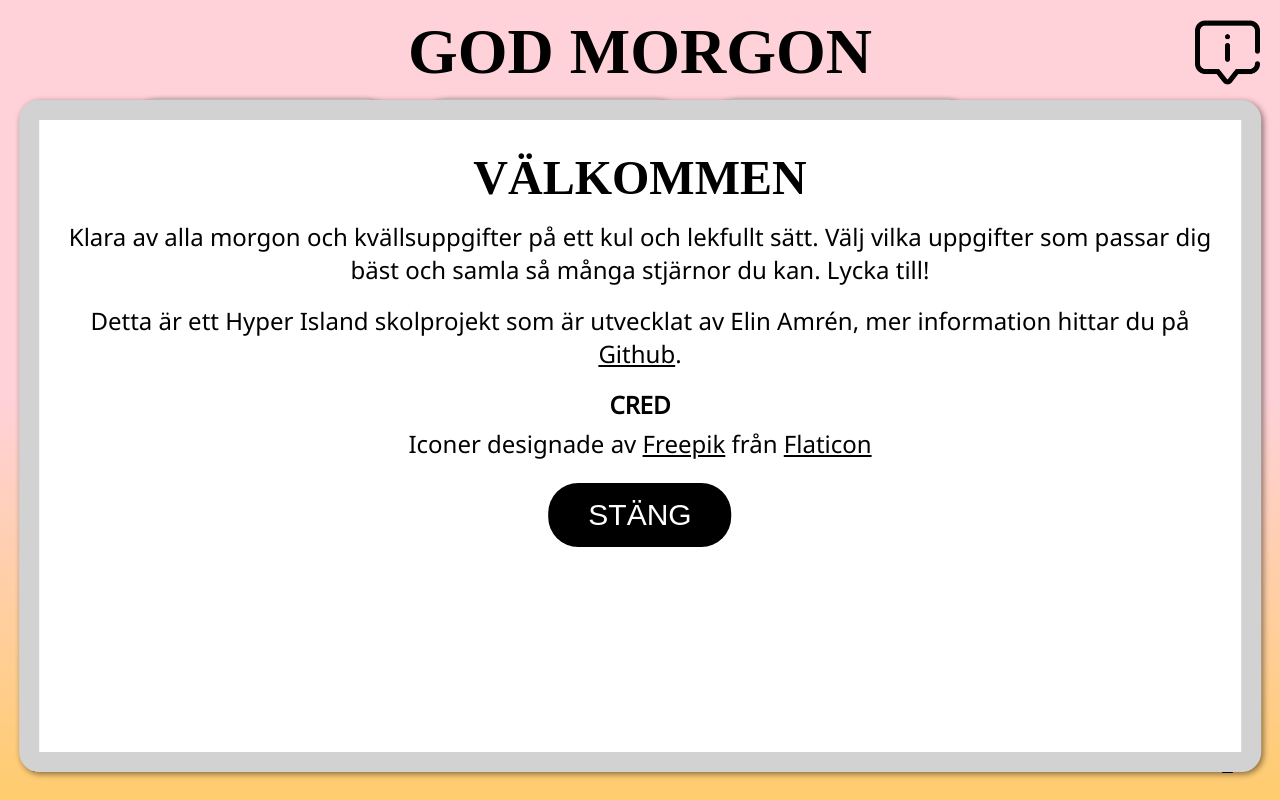
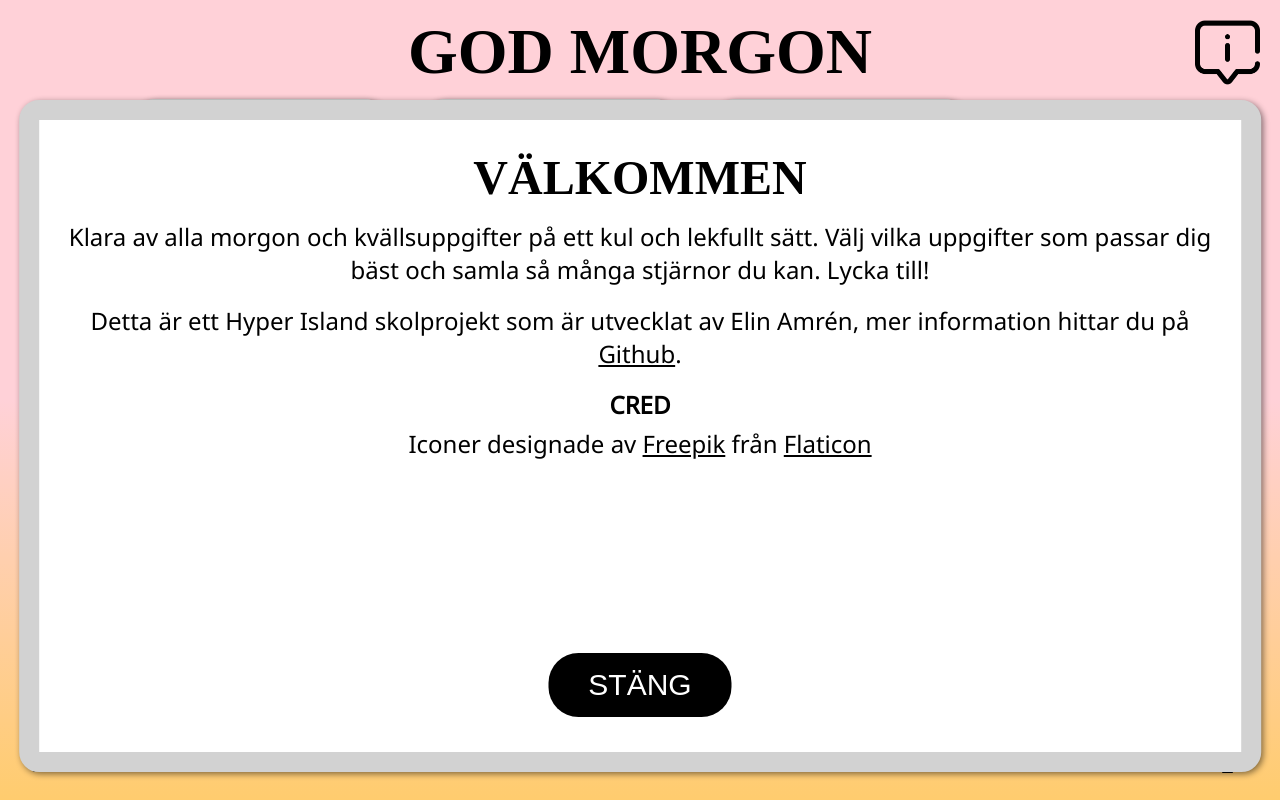
Before and after one commit to elinamren/kids-routine, a React (Create React App) app: page / in a window 1280 px wide. Both pictures are taken after a click on the button 1227 px from the left and 56 px from the top of the page. Built offline with nearby package versions, Linux system fonts and the light colour scheme; a web font is replaced by a local one.

Commit message:
moved buttons in all modals to bottom

```diff
--- a/src/App.css
+++ b/src/App.css
@@ -187,6 +187,14 @@ button:active {
   padding: 30px 20px;
 }
 
+.return-button-container {
+  width: 90%;
+  position: absolute;
+  bottom: 30px;
+  left: 50%;
+  transform: translateX(-50%);
+}
+
 .fade-out {
   opacity: 0;
   transition: width 0.5s, height 0.5s, opacity 0.5s;
--- a/src/components/Info.js
+++ b/src/components/Info.js
@@ -26,7 +26,9 @@ const Info = (props) => {
         </a>
       </p>
       <br />
-      <button onClick={props.onClick}>Stäng</button>
+      <div className="return-button-container">
+        <button onClick={props.onClick}>Stäng</button>
+      </div>
     </div>
   );
 };
--- a/src/components/Star.js
+++ b/src/components/Star.js
@@ -7,7 +7,9 @@ const Star = (props) => {
       </p>
       <div className="star-board">{props.starDisplay}</div>
       <br />
-      <button onClick={props.onClick}>Tillbaka</button>
+      <div className="return-button-container">
+        <button onClick={props.onClick}>Tillbaka</button>
+      </div>
     </div>
   );
 };
--- a/src/components/Winner.js
+++ b/src/components/Winner.js
@@ -15,6 +15,7 @@ const Winner = (props) => {
         stjärnor. Du har klarat alla uppgifter som finns just nu, kom tillbaka
         igen i {props.isMorning ? "kväll" : "morgon"}.
       </p>
+      <br />
       <button onClick={props.handleWinnerModal}>TEST MODE</button>
     </div>
   );
```
